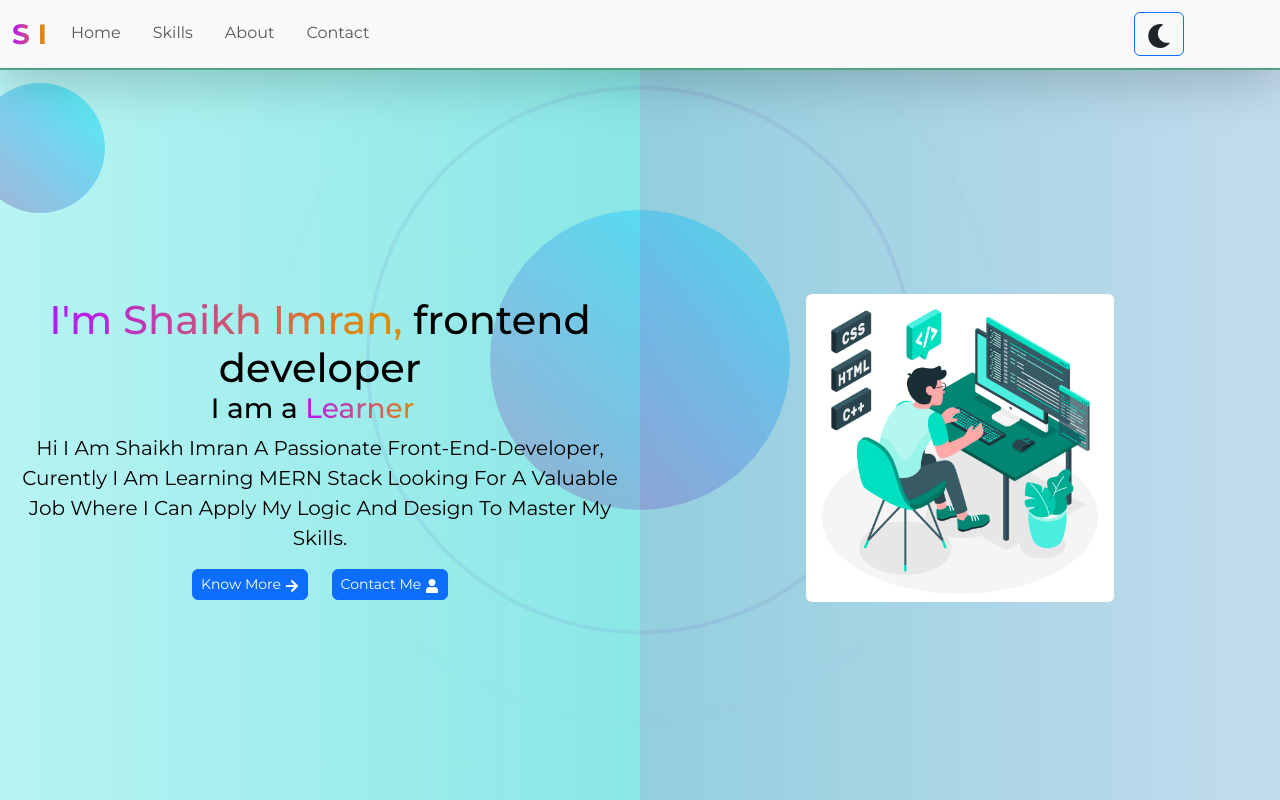
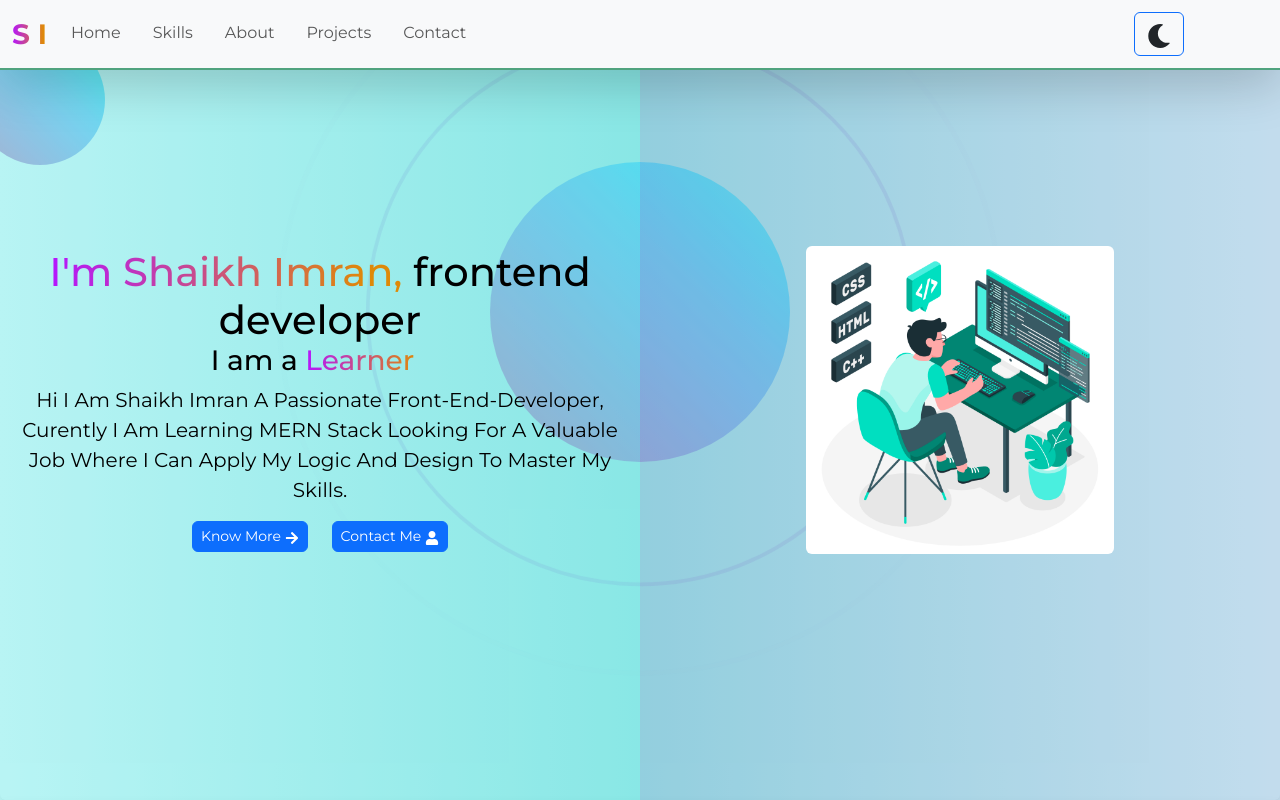
Before and after one commit to imran7264/personal_portfolio, a React (Vite) app: page / in a window 1280 px wide. Shown: the top 800 px of the page. Built offline with nearby package versions, Linux system fonts and the light colour scheme; the HTML template or start-up script is replaced by a standard one.

Commit message:
some small changes

```diff
--- a/src/App.css
+++ b/src/App.css
@@ -1,11 +1,16 @@
 :root {
   --linear-text: linear-gradient(270deg, #df8908 10%, #b415ff 100%);
+}
+html {
+  scroll-behavior: smooth;
 }
 body {
   margin: 0;
   font-family: "Montserrat", sans-serif;
   transition: background 0.3s linear;
   font-size: 18px;
+  scroll-behavior: smooth;
+  transition: 1s linear;
 }
 
 /* for dark mode card */
--- a/src/components/container.jsx
+++ b/src/components/container.jsx
@@ -1,7 +1,7 @@
 export default function Container({ children }) {
   return (
     <main
-      className="scrollspy-example container-fluid px-0 pt-5 min-vh-100 w-100 overflow-hidden"
+      className="scrollspy-example container-fluid p-0 min-vh-100 w-100 overflow-hidden"
       data-bs-spy="scroll"
       data-bs-target="#nav-scroll"
       data-bs-smooth-scroll="true"
--- a/src/components/navbar.jsx
+++ b/src/components/navbar.jsx
@@ -5,7 +5,8 @@ const navLinks = [
   { name: "Home", href: "#home", id: "home" },
   { name: "Skills", href: "#skill", id: "skill" },
   { name: "About", href: "#about", id: "about" },
-  { name: "Contact", href: "#contact", id: "contact" },
+  { name: "Projects", href: "#project", id: "project" },
+  { name: "Contact", href: "#contact", id: "contact" }
 ];
 
 export default function Navbar() {
```
Also changed, not shown: src/components/projects.jsx (+0 -58 lines). Lines whose indentation alone changed are shown as unchanged.
